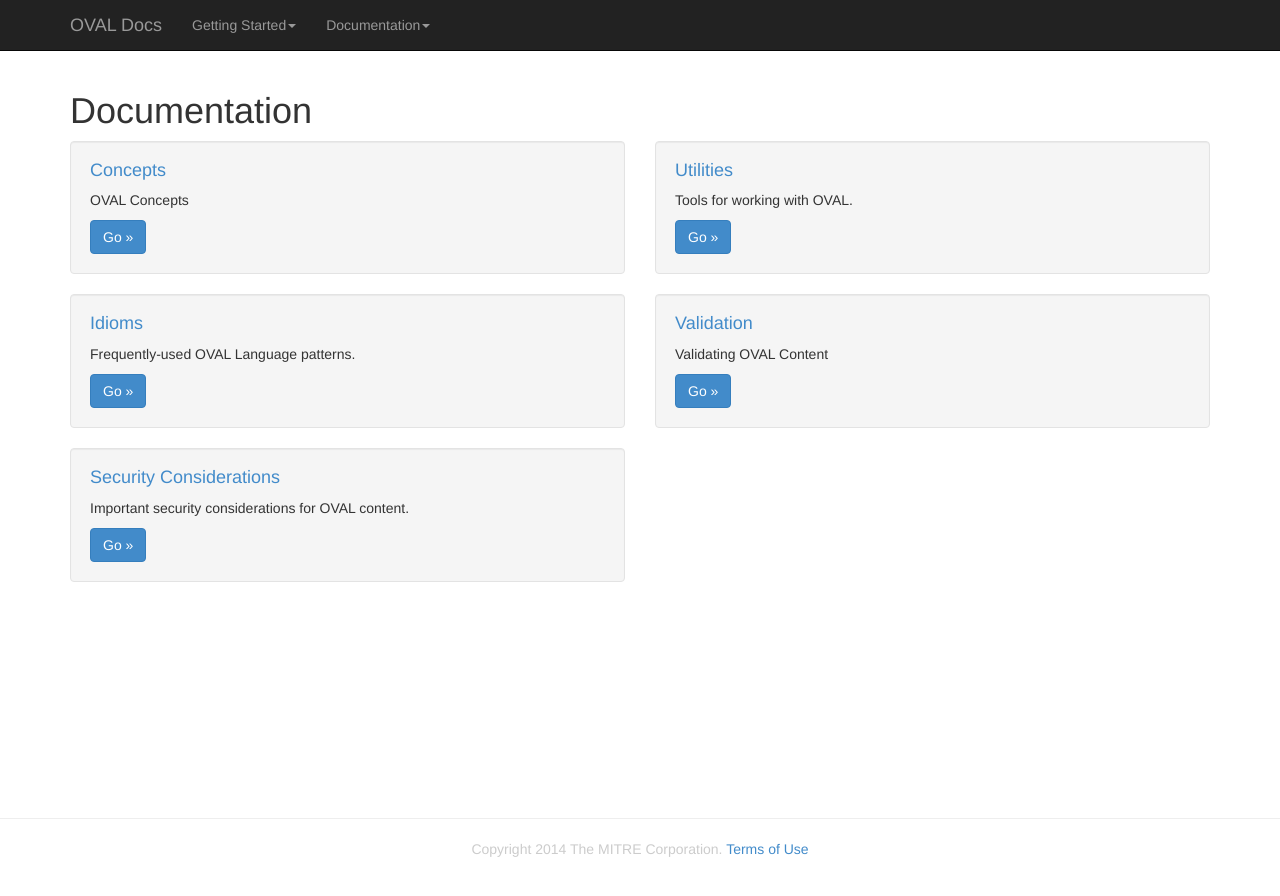
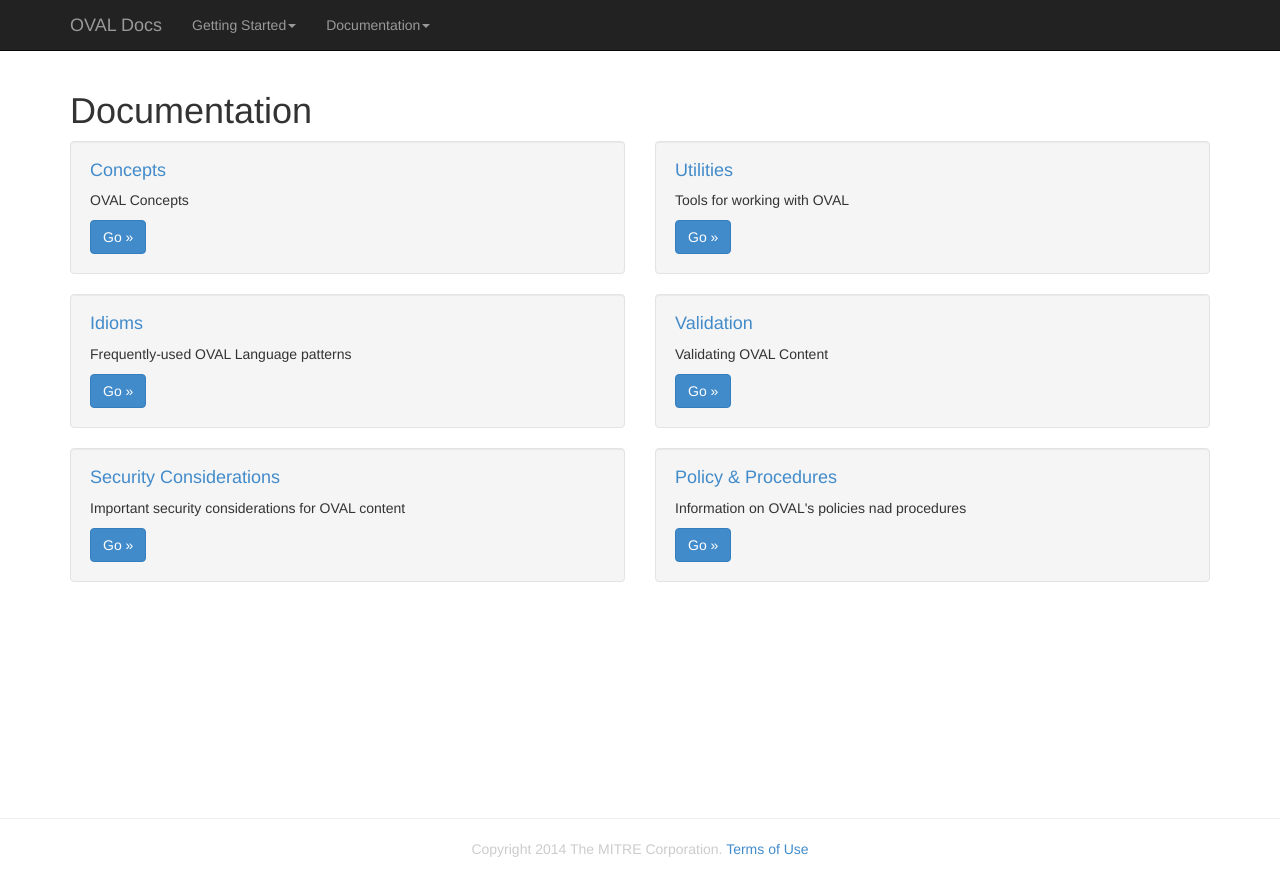
Before and after one commit to OVALProject/ovalproject.github.io, a Jekyll site: the page built from documentation/index.md, in a window 1280 px wide. Shown: the top 896 px of the page. Built offline with Jekyll 4.4.1, drawn with Linux system fonts in a browser that asks for light colours; Markdown is read by kramdown in place of the engine named in the settings.

Commit message:
small updates

```diff
--- a/documentation/index.md
+++ b/documentation/index.md
@@ -14,13 +14,13 @@ layout: flat
 
     <div class="well">
       <h4><a href="idioms">Idioms</a></h4>
-      <p>Frequently-used OVAL Language patterns.</p>
+      <p>Frequently-used OVAL Language patterns</p>
       <a class="btn btn-primary" href="idioms">Go »</a>
     </div>
 
     <div class="well">
       <h4><a href="security">Security Considerations</a></h4>
-      <p>Important security considerations for OVAL content.</p>
+      <p>Important security considerations for OVAL content</p>
       <a class="btn btn-primary" href="security">Go »</a>
     </div>
 
@@ -29,7 +29,7 @@ layout: flat
 
     <div class="well">
       <h4><a href="utilities">Utilities</a></h4>
-      <p>Tools for working with OVAL.</p>
+      <p>Tools for working with OVAL</p>
       <a class="btn btn-primary" href="utilities">Go »</a>
     </div>
 
@@ -39,5 +39,11 @@ layout: flat
       <a class="btn btn-primary" href="validation">Go »</a>
     </div>
 
+    <div class="well">
+      <h4><a href="policy">Policy & Procedures</a></h4>
+      <p>Information on OVAL's policies nad procedures</p>
+      <a class="btn btn-primary" href="policy">Go »</a>
+    </div>
+
   </div>
 </div>
```
Also changed, not shown: documentation/policy/index.md (added, +6 -0 lines).
